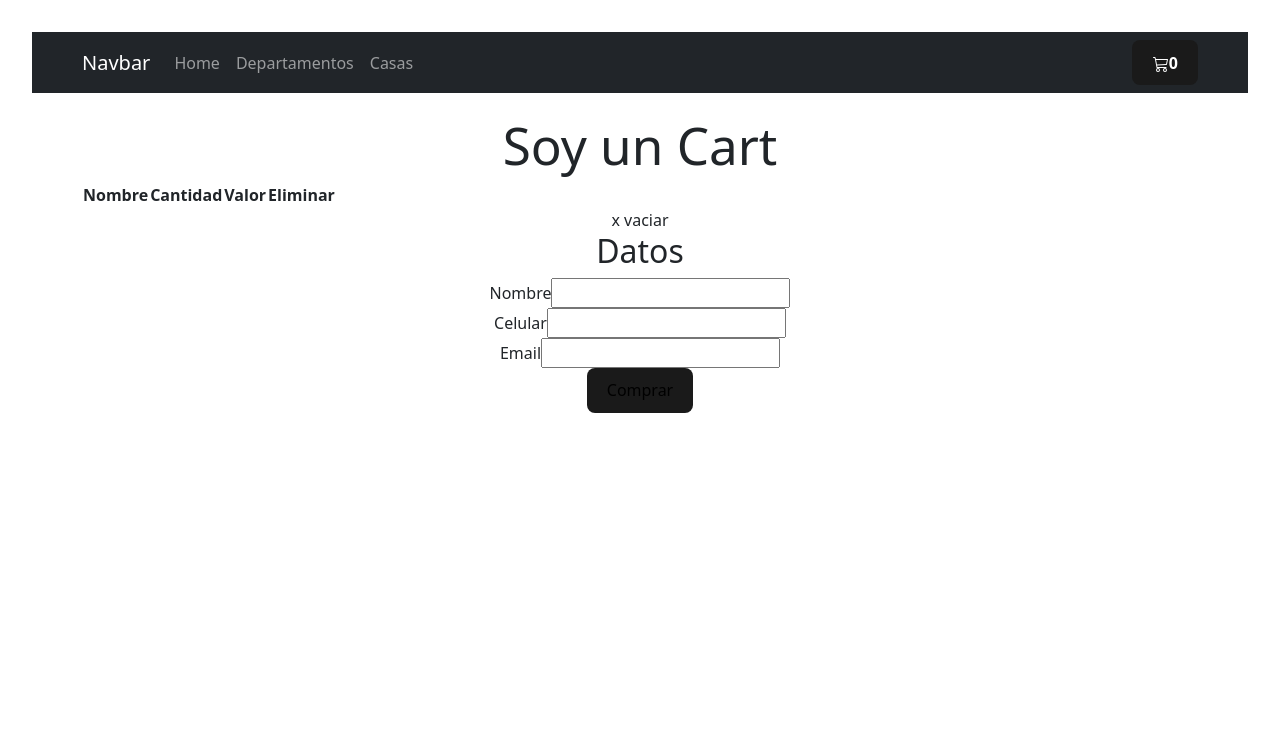
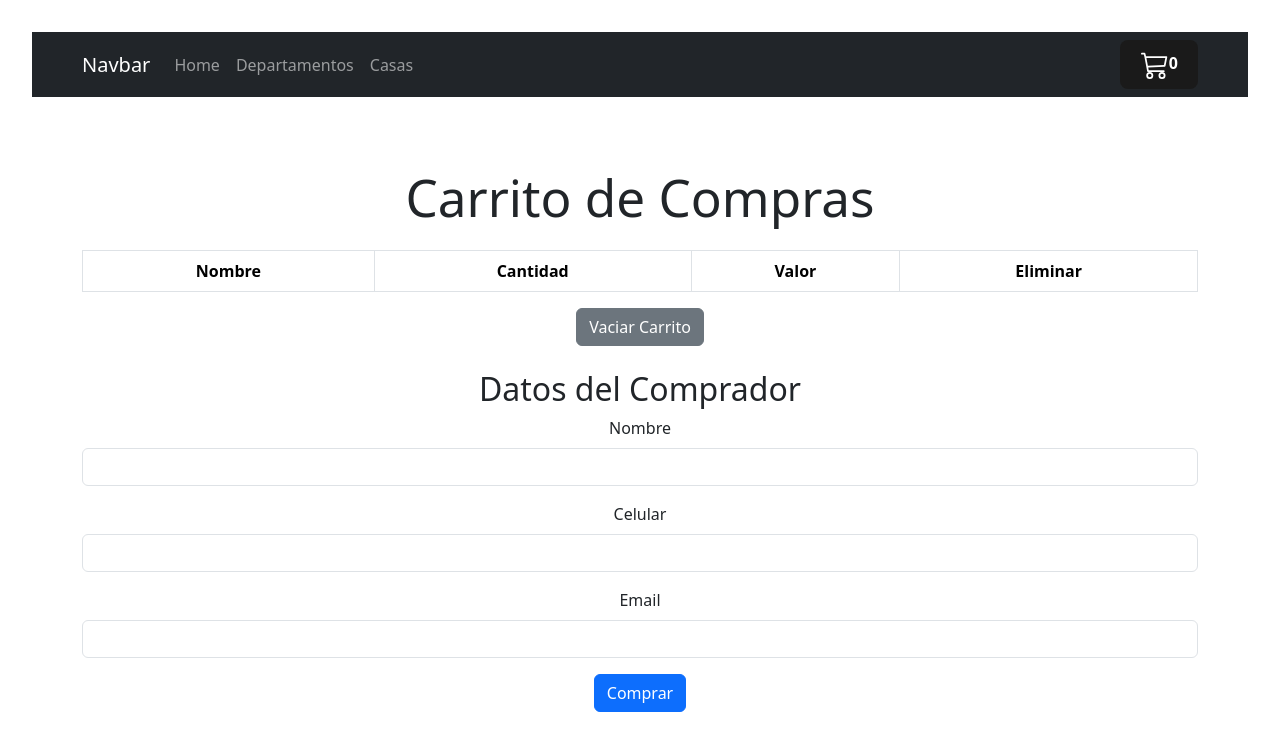
Before and after one commit to ArevaloJoseLuis/ProyectoFinalReact-Arevalo, a React (Vite) app: page /cart in a window 1280 px wide. Shown: the top 750 px of the page. Built offline with nearby package versions, Linux system fonts and the light colour scheme.

Commit message:
camino al final

```diff
--- a/src/App.jsx
+++ b/src/App.jsx
@@ -5,6 +5,7 @@ import { CartProvider } from "./contexts/CartContext";
 import { ItemListContainer } from "./Components/ItemListContainer/ItemListContainer";
 import { ItemDetailContainer } from "./Components/ItemDetailContainer/ItemDetailContainer";
 import { Cart } from "./Components/Cart/Cart";
+import NotFound from "./Components/NotFound/NotFound";
 
 function App() {
   return (
@@ -13,23 +14,18 @@ function App() {
         <CartProvider>
           <NavBar />
           <Routes>
-            <Route path="/" element={<ItemListContainer />}></Route>
-            <Route path="/categoria/:id" element={<ItemListContainer />}>
-              {" "}
-            </Route>
-            <Route path="/cart" element={<Cart />}>
-              {" "}
-            </Route>
-            <Route path="/item/:id" element={<ItemDetailContainer />}>
-              {" "}
-            </Route>
-            <Route path="*" element={404}></Route>
+            <Route path="/" element={<ItemListContainer />} />
+            <Route path="/categoria/:id" element={<ItemListContainer />} />
+            <Route path="/cart" element={<Cart />} />
+            <Route path="/item/:id" element={<ItemDetailContainer />} />
+            <Route path="*" element={<NotFound />} />
           </Routes>
         </CartProvider>
       </div>
     </BrowserRouter>
   );
 }
+
 export default App;
 
 /*
--- a/src/Components/Cart/Cart.jsx
+++ b/src/Components/Cart/Cart.jsx
@@ -1,7 +1,7 @@
-import Container from "react-bootstrap/Container";
 import { useContext, useState } from "react";
 import { CartContext } from "../../contexts/CartContext";
 import { getFirestore, collection, addDoc } from "firebase/firestore";
+import { Container, Table, Button, Form } from "react-bootstrap";
 
 const initialValues = {
   name: "",
@@ -10,7 +10,7 @@ const initialValues = {
 };
 
 export const Cart = () => {
-  const [buyer, setBuyer] = useState(initialValues); // Corrected useState usage
+  const [buyer, setBuyer] = useState(initialValues);
   const { clear, items, removeItem } = useContext(CartContext);
 
   const handleChange = (ev) => {
@@ -44,9 +44,10 @@ export const Cart = () => {
   const total = items.reduce((acu, act) => acu + act.valor * act.noches, 0);
 
   return (
+
     <Container>
-      <h1>Soy un Cart</h1>
-      <table>
+      <h1 className="mt-5 mb-4">Carrito de Compras</h1>
+      <Table striped bordered hover>
         <thead>
           <tr>
             <th>Nombre</th>
@@ -60,48 +61,57 @@ export const Cart = () => {
             <tr key={item.id}>
               <td>{item.provincia}</td>
               <td>{item.quantity}</td>
-              <td>{item.valor}</td>
+              <td>${item.valor}</td>
               <td>
-                <button onClick={() => removeItem(item.id)}>Eliminar</button>
+                <Button variant="danger" onClick={() => removeItem(item.id)}>
+                  Eliminar
+                </Button>
               </td>
             </tr>
           ))}
         </tbody>
-      </table>
-      <div onClick={clear}> x vaciar </div>
-      <h2>Datos</h2>
-      <form>
-        <div>
-          <label>Nombre</label>
-          <input
+      </Table>
+      <div className="mb-4">
+        <Button variant="secondary" onClick={clear}>
+          Vaciar Carrito
+        </Button>
+      </div>
+      <h2>Datos del Comprador</h2>
+      <Form onSubmit={handleOrder}>
+        <Form.Group className="mb-3" controlId="formName">
+          <Form.Label>Nombre</Form.Label>
+          <Form.Control
             type="text"
             value={buyer.name}
             name="name"
             onChange={handleChange}
+            required
           />
-        </div>
-        <div>
-          <label>Celular</label>
-          <input
-            type="number"
+        </Form.Group>
+        <Form.Group className="mb-3" controlId="formPhone">
+          <Form.Label>Celular</Form.Label>
+          <Form.Control
+            type="tel"
             value={buyer.phone}
             name="phone"
             onChange={handleChange}
+            required
           />
-        </div>
-        <div>
-          <label>Email</label>
-          <input
+        </Form.Group>
+        <Form.Group className="mb-3" controlId="formEmail">
+          <Form.Label>Email</Form.Label>
+          <Form.Control
             type="email"
             value={buyer.email}
             name="email"
             onChange={handleChange}
+            required
           />
-        </div>
-      </form>
-      <button type="button" onClick={handleOrder}>
-        Comprar
-      </button>
+        </Form.Group>
+        <Button variant="primary" type="submit">
+          Comprar
+        </Button>
+      </Form>
     </Container>
   );
 };
--- a/src/Components/CartWidget/CartWidget.jsx
+++ b/src/Components/CartWidget/CartWidget.jsx
@@ -15,7 +15,7 @@ const CartWidget = () => {
   return (
     <Link to="/cart">
       <button className="me-auto">
-        <BsCart3 />
+        <BsCart3 size={28}/>
         <strong>{total}</strong>
       </button>
     </Link>
@@ -23,33 +23,3 @@ const CartWidget = () => {
 };
 
 export default CartWidget;
-
-
-
-/*
-import { Link } from "react-router-dom";
-import { useContext } from "react";
-import { CartContext } from "../../contexts/CartContext";
-import { BsCart3 } from "react-icons/bs";
-
-const CartWidget = () => {
-  const { items } = useContext(CartContext);
-
-  const total = items.reduce(
-    (acumulador, valorActual) => acumulador + valorActual.noches,
-    0
-  );
-
-  return (
-    <Link to="/cart">
-      <button className="me-auto">
-        <BsCart3 />
-        <strong>{total}</strong>
-      </button>
-    </Link>
-  );
-};
-
-export default CartWidget;
-
-*/
--- a/src/Components/Item/Item.jsx
+++ b/src/Components/Item/Item.jsx
@@ -1,24 +1,3 @@
-import Button from "react-bootstrap/Button";
-import Card from "react-bootstrap/Card";
-import { BsStar } from "react-icons/bs";
-import { Link } from "react-router-dom";
-
-export const Item = ({ apto }) => {
-  return (
-    <Card style={{ width: "18rem" }}>
-      <Card.Img variant="top" src={apto.img} />
-      <Card.Body>
-        <Card.Title>{apto.provincia}, {apto.ciudad}</Card.Title>
-        <Card.Text> <BsStar></BsStar>{apto.estrellas}        </Card.Text>
-        <Link to={`/item/${apto.id}`}>
-          <Button variant="primary">Reservar</Button>
-        </Link>
-
-      </Card.Body>
-    </Card>
-  );
-};
-/*
 import React from "react";
 import Button from "react-bootstrap/Button";
 import Card from "react-bootstrap/Card";
@@ -40,4 +19,4 @@ export const Item = ({ apto }) => {
       </Card.Body>
     </Card>
   );
-}; */
+};
--- a/src/Components/Item/ItemDetail.jsx
+++ b/src/Components/Item/ItemDetail.jsx
@@ -1,6 +1,7 @@
 import { useContext } from "react";
 import { CartContext } from "../../contexts/CartContext";
 import { ItemCount } from "../ItemCount/ItemCount";
+import {Container, Row, Col, Button} from "react-bootstrap";
 
 export const ItemDetail = ({ apartamento }) => {
   const { addItem } = useContext(CartContext);
@@ -10,12 +11,12 @@ export const ItemDetail = ({ apartamento }) => {
   console.log("addItem function:", addItem);
 
   return (
-    <>
-      <h1>Desde aqui vas a ver el detalle del Producto</h1>
+    <Container>
+      <h1 className="my-4">Detalle del Producto</h1>
       <div>{apartamento.ciudad}</div>
       <img src={apartamento.img} alt={apartamento.provincia} />
       <div>Stock: {apartamento.noches}</div>
       <ItemCount onAdd={add} noches={apartamento.noches} />
-    </>
+    </Container>
   );
 };
--- a/src/Components/ItemCount/ItemCount.jsx
+++ b/src/Components/ItemCount/ItemCount.jsx
@@ -1,4 +1,5 @@
 import { useState } from "react";
+import { Button } from "react-bootstrap";
 
 export const ItemCount = ({ onAdd, noches }) => {
   const [count, setCount] = useState(1);
@@ -17,11 +18,17 @@ export const ItemCount = ({ onAdd, noches }) => {
   };
 
   return (
-    <div>
-      <button onClick={handleDecrease}>-</button>
-      <input value={count} readOnly />
-      <button onClick={handleIncrease}>+</button>
-      <button onClick={handleAdd}>Agregar Carrito</button>
+    <div className="d-flex align-items-center">
+      <Button variant="light" onClick={handleDecrease} className="me-2">-</Button>
+      <input
+        type="number"
+        value={count}
+        readOnly
+        className="form-control text-center"
+        style={{ width: "60px" }}
+      />
+      <Button variant="light" onClick={handleIncrease} className="ms-2">+</Button>
+      <Button variant="primary" onClick={handleAdd} className="ms-3">Agregar al Carrito</Button>
     </div>
   );
 };
--- a/src/Components/ItemListContainer/ItemListContainer.jsx
+++ b/src/Components/ItemListContainer/ItemListContainer.jsx
@@ -38,9 +38,6 @@ export const ItemListContainer = () => {
   if (loading) return <div>loading</div>;
   return (
     <Container>
-      <div>
-        <h1>Aqui tenes todas tus opciones</h1>
-      </div>
       <div className="grid">
         <ItemList apartamentos={apartamentos} />
       </div>
--- a/src/contexts/CartContext.jsx
+++ b/src/contexts/CartContext.jsx
@@ -1,9 +1,6 @@
 import { createContext, useState } from "react";
 
-export const CartContext = createContext(
-  {items:[],
-  }
-);
+export const CartContext = createContext();
 
 export const CartProvider = ({ children }) => {
   const [items, setItems] = useState([]);
@@ -13,7 +10,7 @@ export const CartProvider = ({ children }) => {
   const addItem = (item, quantity) => {
     const exists = items.some((i) => i.id === item.id);
 
-  if (exists) {
+    if (exists) {
       const updateItems = items.map((i) => {
         if (i.id === item.id) {
           return {
```
